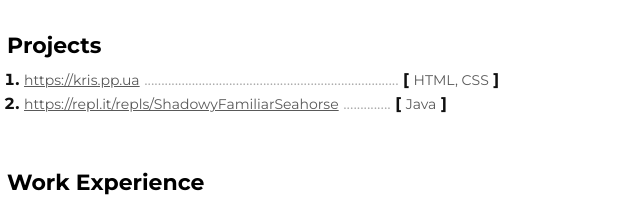
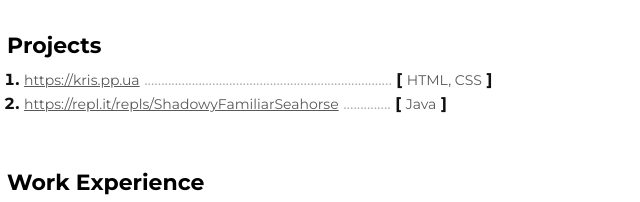
Before and after one commit to Filikris/Resume, a plain HTML site: page index.html in a window 1280 px wide. Shown: the part 384-586 px from the top of the page, 493-1133 px from the left. Drawn offline with Linux system fonts and the light colour scheme.

Commit message:
change quantity dots

```diff
--- a/index.html
+++ b/index.html
@@ -106,7 +106,7 @@
                  <ol class="projects-item">
                      <li>
                          <a class="projects-link" href="https://kris.pp.ua"> https://kris.pp.ua</a>
-                         <span class="dots"> ...........................................................................</span>
+                         <span class="dots"> .........................................................................</span>
                          <span> <b>[</b> <span class="tech-name">HTML, CSS</span>  <b>]</b> </span>
                      </li>
                      <li>
```
